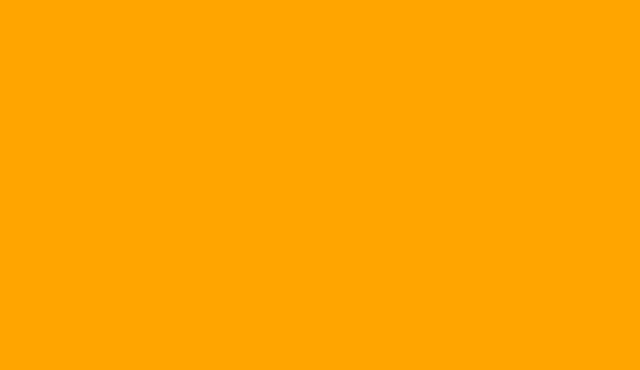
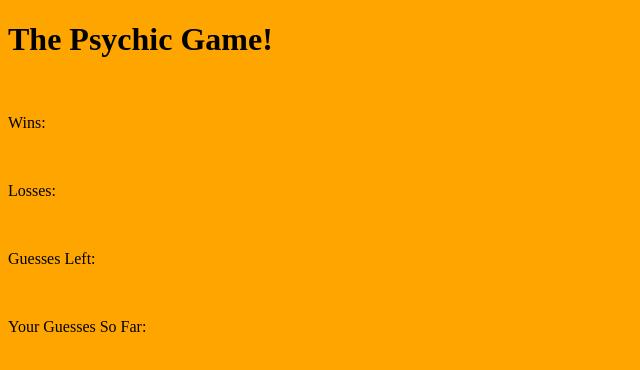
Before and after one commit to JacksonAliesa/Psychic-Game, a plain HTML site: page index.html in a window 1280 px wide. Shown: the whole page, without its empty margins (0-640 px from the left). Drawn offline with Linux system fonts and the light colour scheme.

Commit message:
added pseudo code & html code

```diff
--- a/assets/javascript/game.js
+++ b/assets/javascript/game.js
@@ -0,0 +1,24 @@
+//1 get user input
+// 1 How to get user input?
+
+//2 Get the letter that was chosen
+
+//3 Record if it was a win or loss - how many # of times they guessed correctly or incorrectly
+
+//4 Record how many guesses they have left after each attempt
+
+//5 Record what letters were guessed - specific letters typed by user- display until game over
+
+//6 when the player wins increase the wins counter
+
+//7 when player loses increase the loser counter
+
+//8 restart game after win or loss without page refresh
+
+
+
+// this function is ran whenever user presses a key
+document.onkeyup = function(event){
+    // variable created determines what key is pressed
+    var userGuest = event.key;
+}
--- a/index.html
+++ b/index.html
@@ -10,10 +10,19 @@
         </script>
         <link href="assets/css/style.css" rel="stylesheet" type="text/css" />
 
+</head>
+<body>
 
-</head>
+    <h1>The Psychic Game!</h1>
+     <br>
+     <p>Wins:</p>
+        <br>
+        <p>Losses:</p>
+            <br>
+            <p>Guesses Left:</p>
+            <br>
+                <p>Your Guesses So Far:</p>
 
-<body>
 
 
 
```
